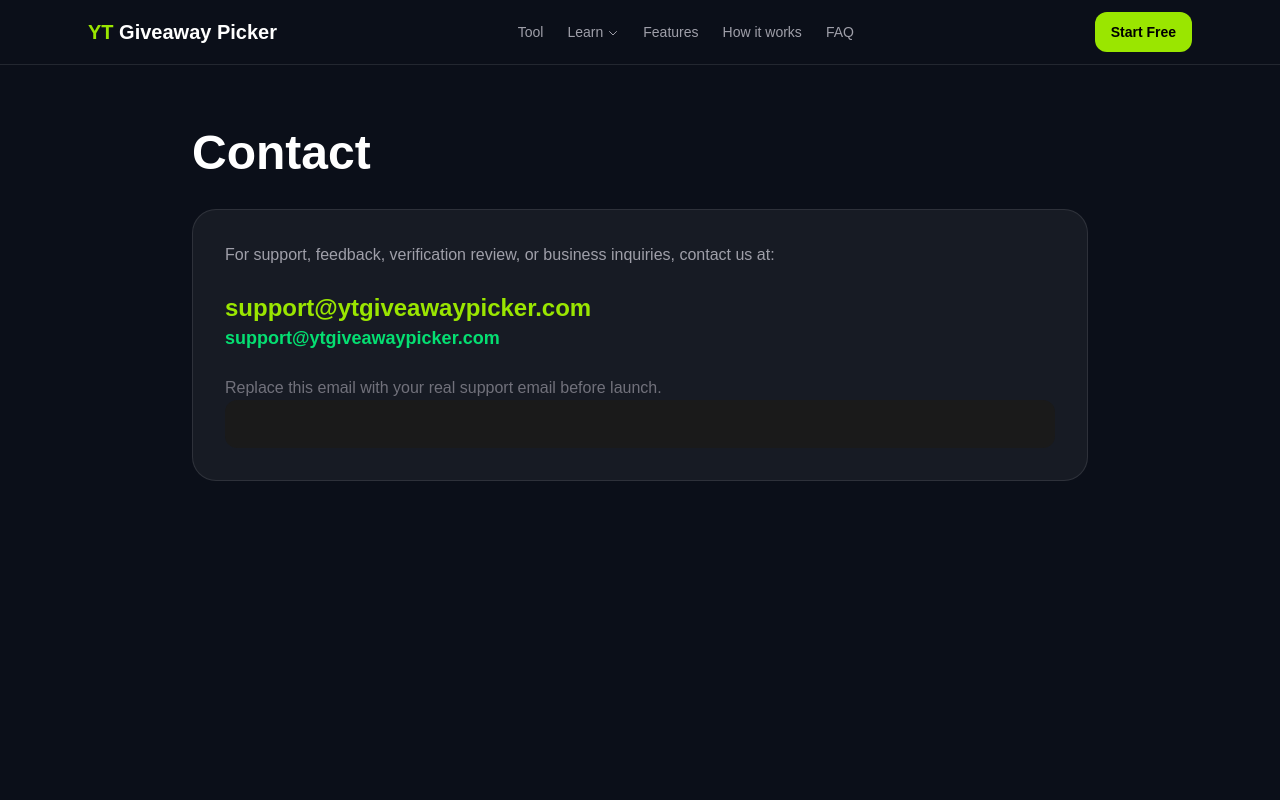
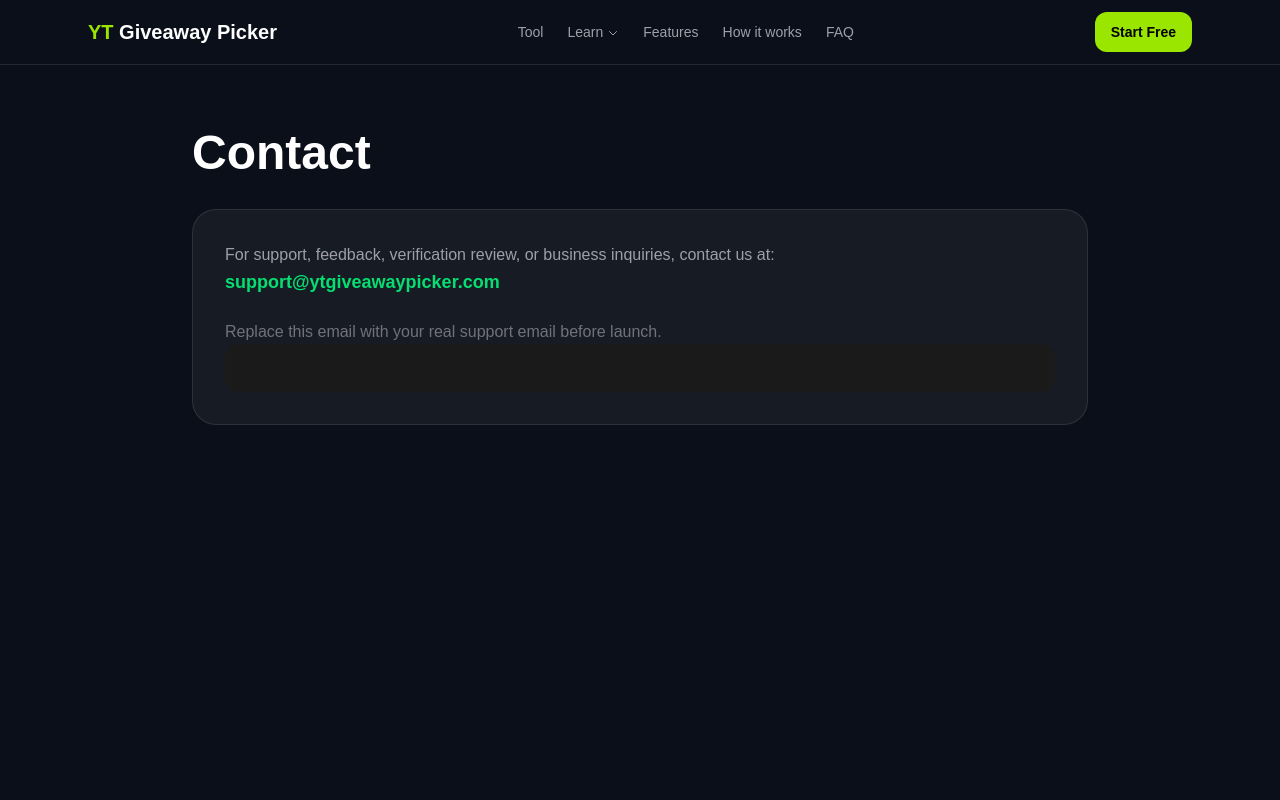
Before and after one commit to stratiqdigital-ca/yt-comment-picker, a Next.js app: page /contact in a window 1280 px wide. Shown: the top 800 px of the page. Built offline with nearby package versions, Linux system fonts and the light colour scheme.

Commit message:
Fix contact Page

```diff
--- a/app/contact/page.tsx
+++ b/app/contact/page.tsx
@@ -15,9 +15,6 @@ export default function ContactPage() {
             contact us at:
           </p>
 
-          <p className="mt-6 text-2xl font-black text-lime-400">
-            support@ytgiveawaypicker.com
-          </p>
           <p className="text-green-400 font-semibold text-lg break-all overflow-wrap-anywhere">
             support@ytgiveawaypicker.com
             </p>
```
